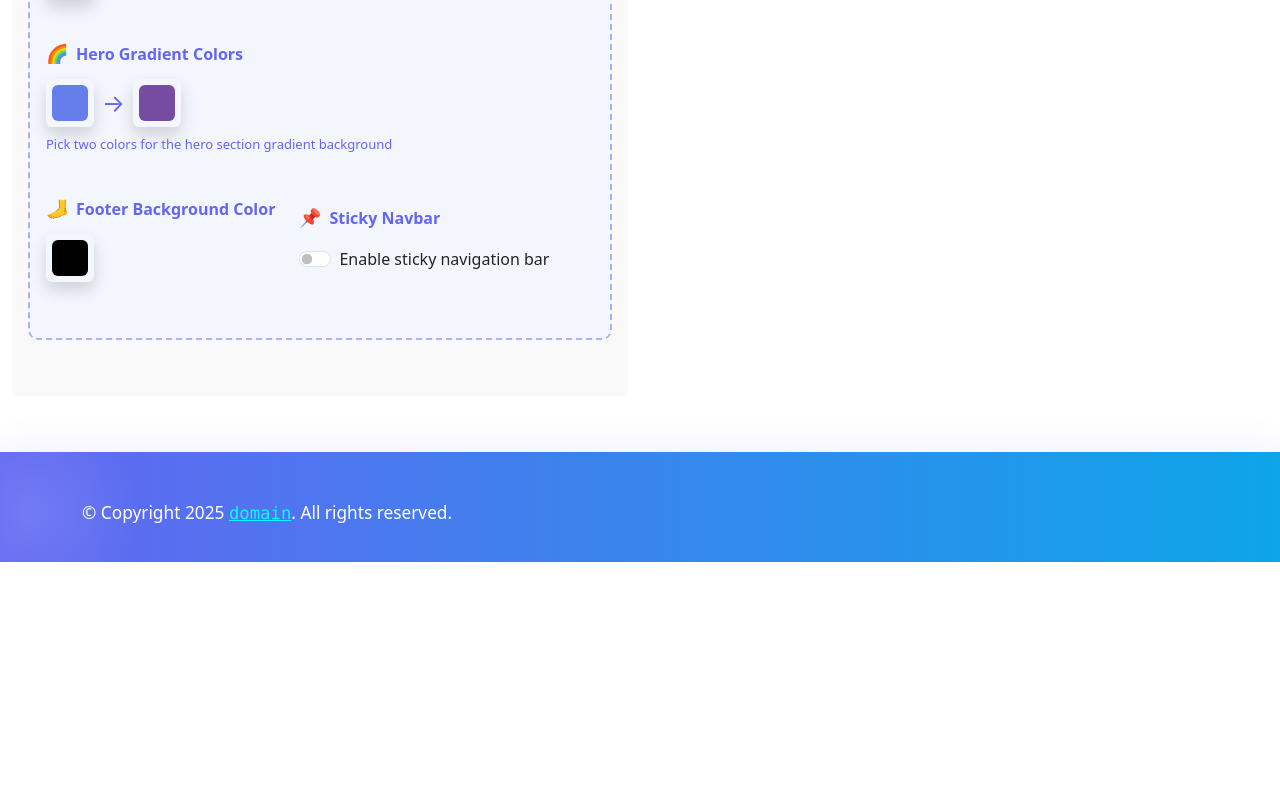
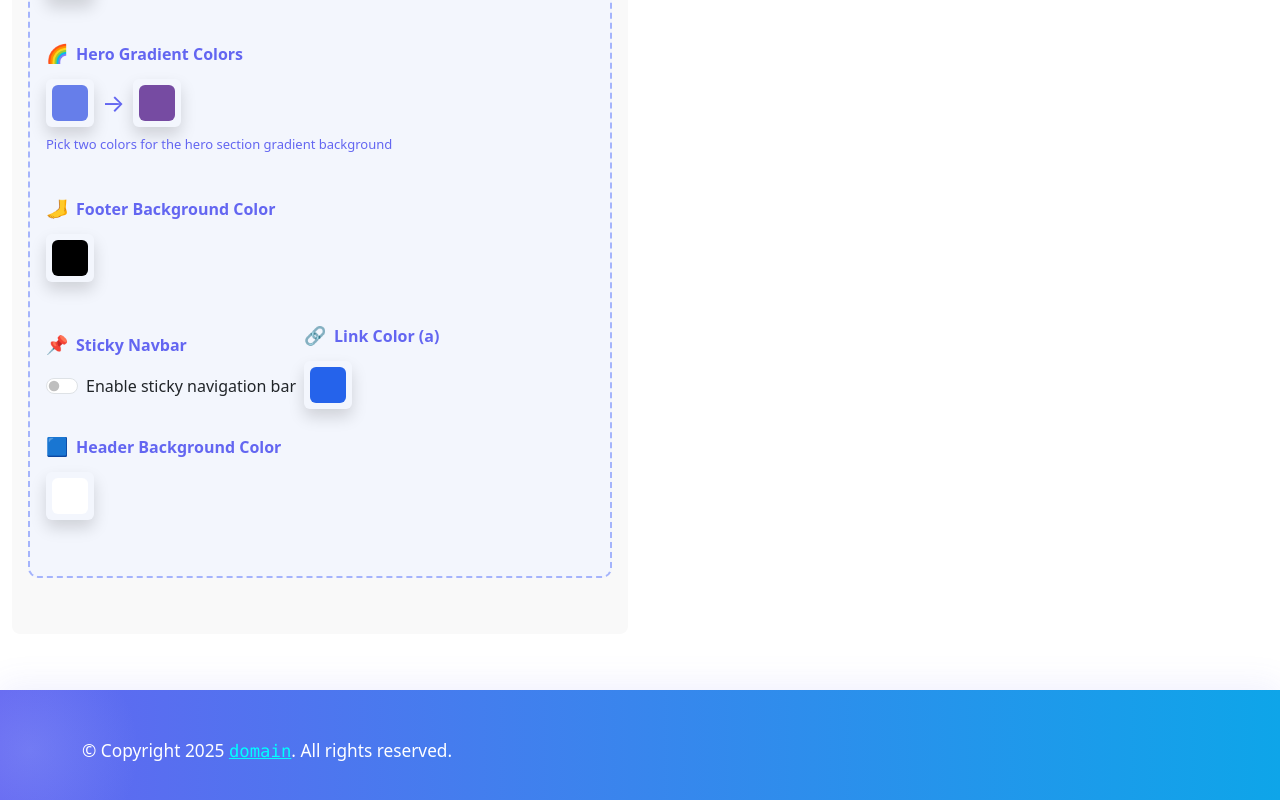
Before and after one commit to Petkov-Petko/one-page-builder, a React (Vite) app: page / in a window 1280 px wide. Shown: the part 1400-2200 px from the top of the page. Before the commit the page ends 1962 px from the top, so only its background shows below. Built offline with nearby package versions, Linux system fonts and the light colour scheme.

Commit message:
Refactor BuilderForm to enhance color input handling and layout for sticky navbar and header background color

```diff
--- a/src/components/BuilderForm/BuilderForm.jsx
+++ b/src/components/BuilderForm/BuilderForm.jsx
@@ -1,7 +1,6 @@
 import "./BuilderForm.css";
 
 const BuilderForm = ({ formData, setFormData }) => {
-
   const handleLogoChange = (e) => {
     const file = e.target.files[0];
     if (file) {
@@ -345,6 +344,7 @@ const BuilderForm = ({ formData, setFormData }) => {
                 }}
               />
             </div>
+            <div className="d-flex align-items-center gap-2 flex-wrap">
               <div className="color-input-group">
                 <label
                   className="form-label"
@@ -371,6 +371,63 @@ const BuilderForm = ({ formData, setFormData }) => {
                   </label>
                 </div>
               </div>
+              <div className="color-input-group">
+                <label
+                  className="form-label"
+                  style={{ fontWeight: 600, color: "#6366f1" }}
+                >
+                  <span style={{ marginRight: 8, fontSize: 18 }}>🔗</span>Link
+                  Color (a)
+                </label>
+                <input
+                  type="color"
+                  className="form-control form-control-color shadow"
+                  value={formData.linkColor || "#2563eb"}
+                  onChange={(e) =>
+                    setFormData((prev) => ({
+                      ...prev,
+                      linkColor: e.target.value,
+                    }))
+                  }
+                  title="Choose link color"
+                  style={{
+                    width: 48,
+                    height: 48,
+                    border: "none",
+                    cursor: "pointer",
+                    background: "none",
+                  }}
+                />
+              </div>
+              <div className="color-input-group">
+                <label
+                  className="form-label"
+                  style={{ fontWeight: 600, color: "#6366f1" }}
+                >
+                  <span style={{ marginRight: 8, fontSize: 18 }}>🟦</span>Header
+                  Background Color
+                </label>
+                <input
+                  type="color"
+                  className="form-control form-control-color shadow"
+                  value={formData.headerBgColor || "#ffffff"}
+                  onChange={(e) =>
+                    setFormData((prev) => ({
+                      ...prev,
+                      headerBgColor: e.target.value,
+                    }))
+                  }
+                  title="Choose header background color"
+                  style={{
+                    width: 48,
+                    height: 48,
+                    border: "none",
+                    cursor: "pointer",
+                    background: "none",
+                  }}
+                />
+              </div>
+            </div>
           </div>
         </div>
       </div>
```
Lines whose indentation alone changed are shown as unchanged.
